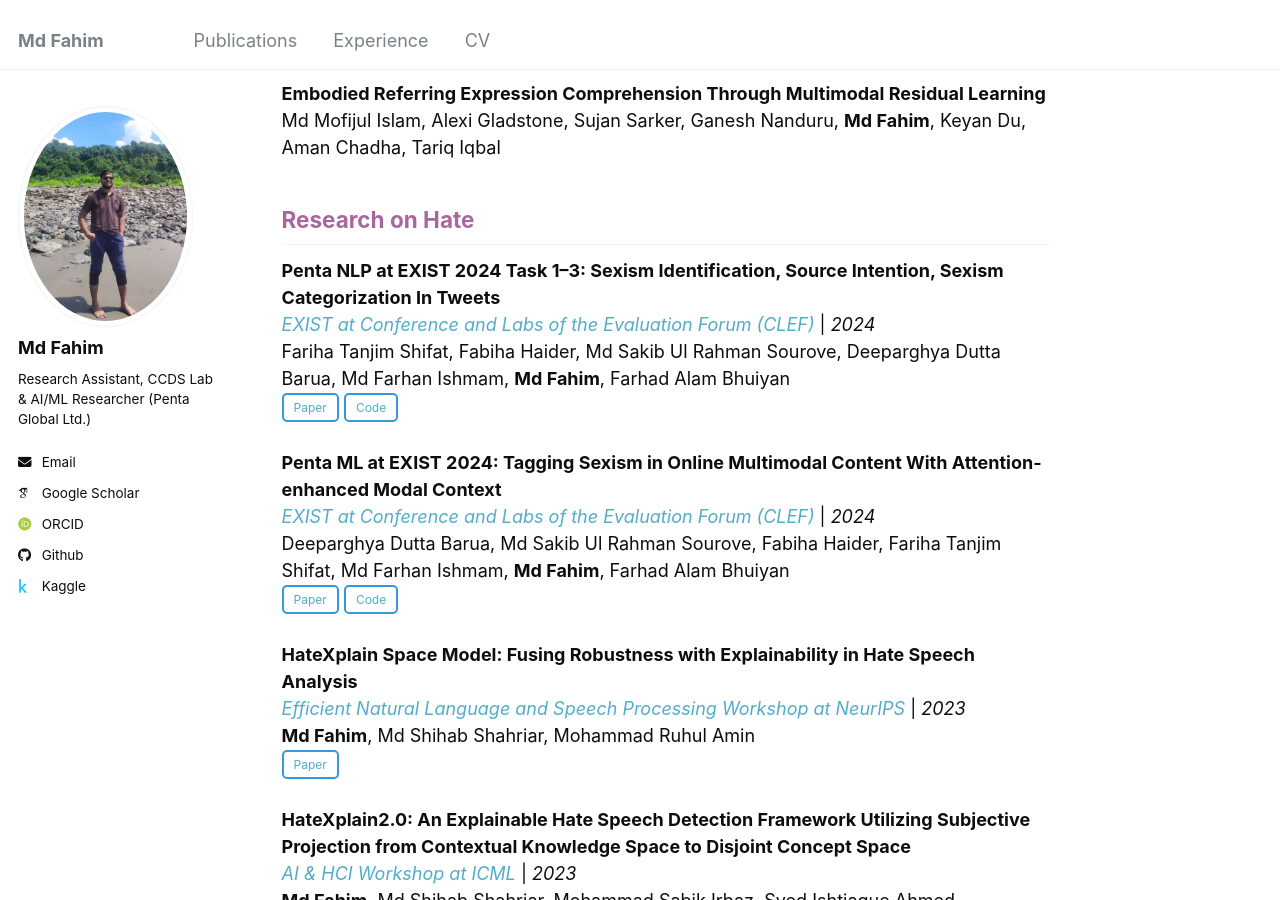
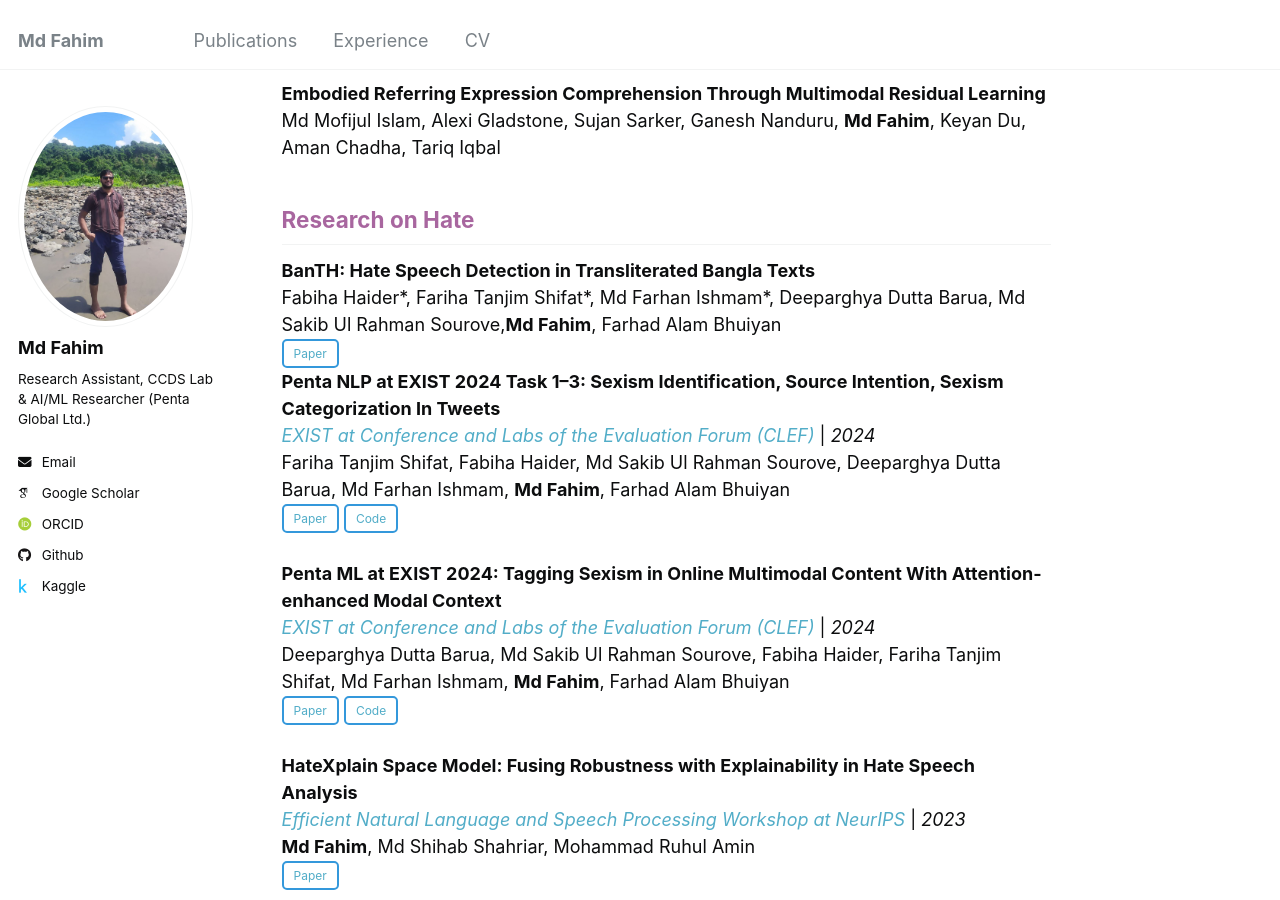
Before and after one commit to md-fahim/md-fahim.github.io, a Jekyll site: the page built from _pages/publications.html, in a window 1280 px wide and 900 px high, scrolled down 2978 px. Built offline with Jekyll 4.4.1, drawn with Linux system fonts in a browser that asks for light colours; some web fonts are replaced.

Commit message:
minor_changes

```diff
--- a/_pages/publications.html
+++ b/_pages/publications.html
@@ -130,7 +130,6 @@ Papers in Under Review/Preprints can be found <a href="#recent">HERE </a>. My re
     Rahman, Meheraj Hossain, Amin Ahsan Ali, Ashraful Amin, AKM Mahabubur Rahman<br>
 
 </div>
-
 <br>
 <div class="section-item">
     <strong>Aambela at BLP-2023 Task 1: Focus on [UNK] tokens: Analyzing Violence
@@ -184,6 +183,11 @@ Papers in Under Review/Preprints can be found <a href="#recent">HERE </a>. My re
 <!-- Hatespeech -->
 
 <h2 id="hate" class="section-title" style="color: rgb(168, 102, 159);">Research on Hate </h2>
+<div class="section-item">
+    <strong>BanTH: Hate Speech Detection in Transliterated Bangla Texts</strong><br>
+    Fabiha Haider*, Fariha Tanjim Shifat*, Md Farhan Ishmam*, Deeparghya Dutta Barua, Md Sakib Ul Rahman Sourove,<strong>Md Fahim</strong>, Farhad Alam Bhuiyan<br>
+    <button class="transparent-button" onclick="window.location.href='https://arxiv.org/pdf/2410.13281'"><a href="https://arxiv.org/pdf/2410.13281">Paper</a></button>
+</div>
 
 <div class="section-item">
     <strong>Penta NLP at EXIST 2024 Task 1–3: Sexism Identification, Source Intention, Sexism Categorization In Tweets</strong><br>
```
